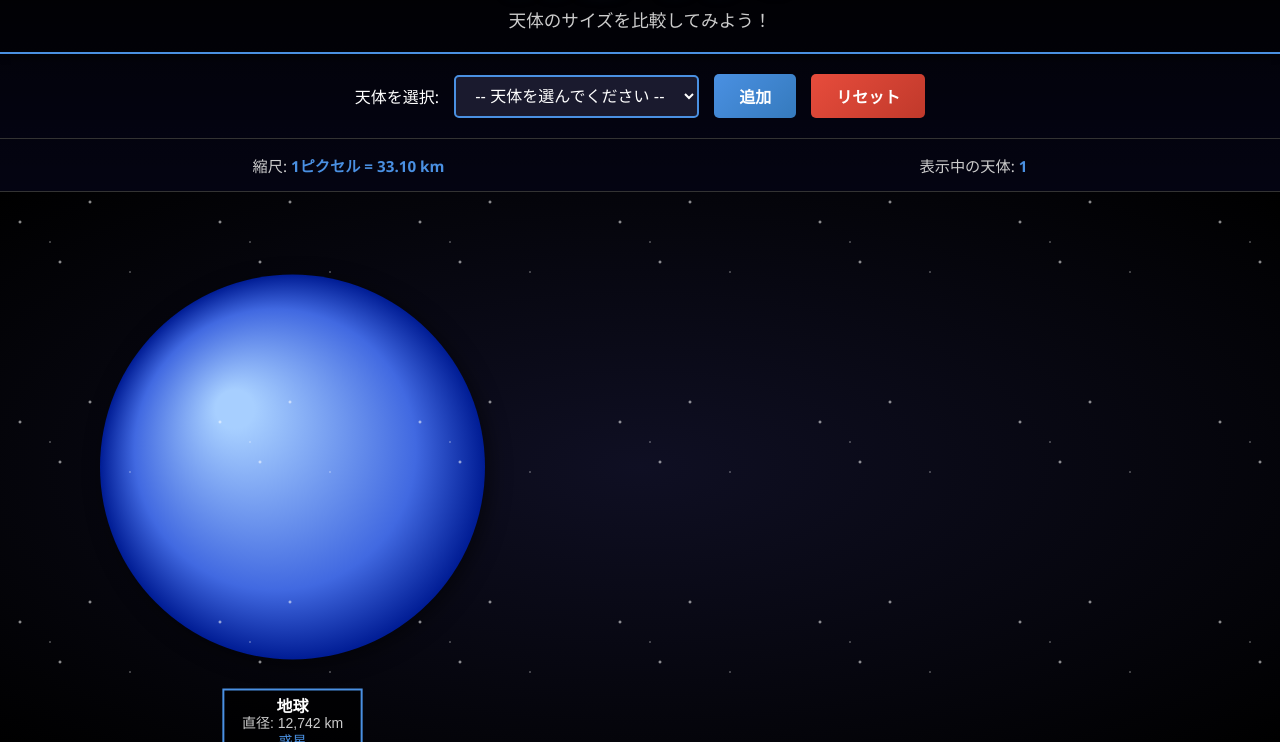
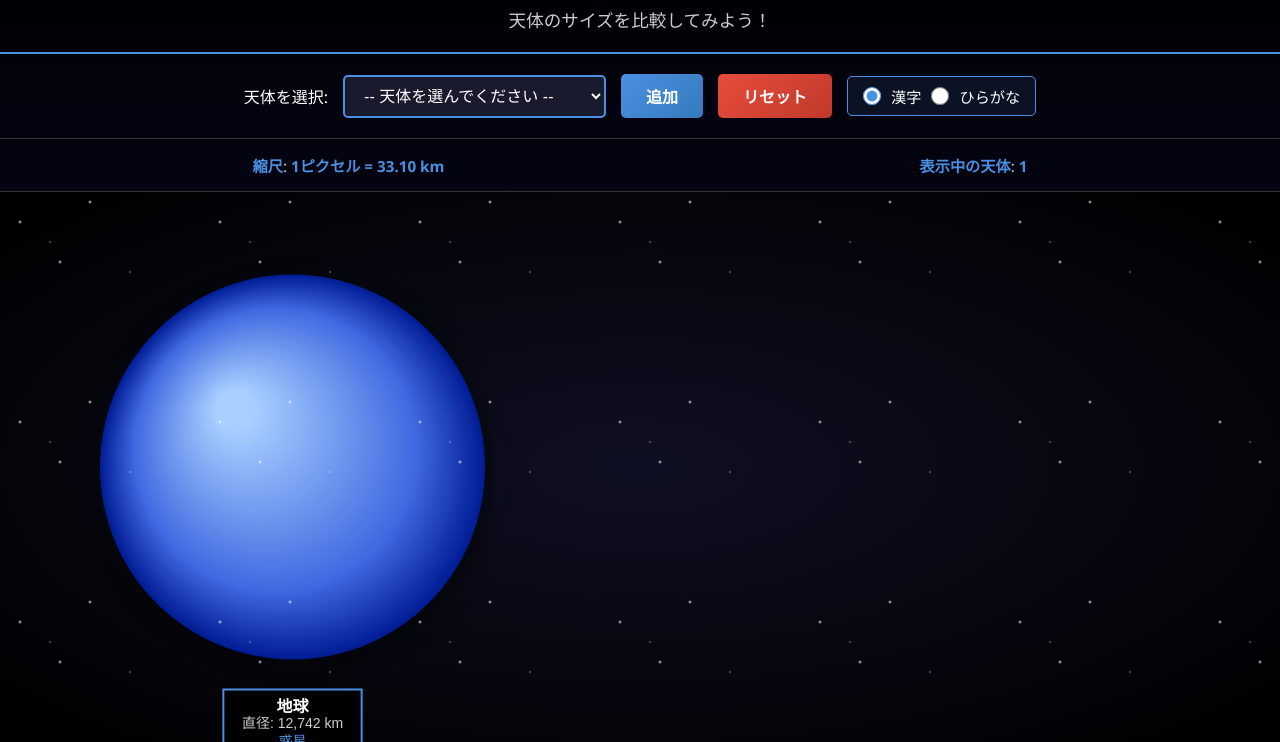
Before and after one commit to motohasystem/zarigani-uchukurabe, a plain HTML site: page index.html in a window 1280 px wide. Shown: the part 81-823 px from the top of the page. Drawn offline with Linux system fonts and the light colour scheme.

Commit message:
ひらがな表示モードを追加し、天体情報の表示を更新

```diff
--- a/app.js
+++ b/app.js
@@ -2,89 +2,124 @@
 const celestialBodies = {
     moon: {
         name: '月',
+        hiraganaName: 'つき',
         diameter: 3474,
         color: '#c0c0c0',
-        type: '衛星'
+        type: '衛星',
+        hiraganaType: 'えいせい'
     },
     mercury: {
         name: '水星',
+        hiraganaName: 'すいせい',
         diameter: 4879,
         color: '#8c7853',
-        type: '惑星'
+        type: '惑星',
+        hiraganaType: 'わくせい'
     },
     mars: {
         name: '火星',
+        hiraganaName: 'かせい',
         diameter: 6779,
         color: '#cd5c5c',
-        type: '惑星'
+        type: '惑星',
+        hiraganaType: 'わくせい'
     },
     venus: {
         name: '金星',
+        hiraganaName: 'きんせい',
         diameter: 12104,
         color: '#ffd700',
-        type: '惑星'
+        type: '惑星',
+        hiraganaType: 'わくせい'
     },
     earth: {
         name: '地球',
+        hiraganaName: 'ちきゅう',
         diameter: 12742,
         color: '#4169e1',
-        type: '惑星'
+        type: '惑星',
+        hiraganaType: 'わくせい'
     },
     neptune: {
         name: '海王星',
+        hiraganaName: 'かいおうせい',
         diameter: 49528,
         color: '#4169ff',
-        type: '惑星'
+        type: '惑星',
+        hiraganaType: 'わくせい'
     },
     uranus: {
         name: '天王星',
+        hiraganaName: 'てんのうせい',
         diameter: 51118,
         color: '#4fd0e0',
-        type: '惑星'
+        type: '惑星',
+        hiraganaType: 'わくせい'
     },
     saturn: {
         name: '土星',
+        hiraganaName: 'どせい',
         diameter: 120536,
         color: '#fad5a5',
-        type: '惑星'
+        type: '惑星',
+        hiraganaType: 'わくせい'
     },
     jupiter: {
         name: '木星',
+        hiraganaName: 'もくせい',
         diameter: 142984,
         color: '#daa520',
-        type: '惑星'
+        type: '惑星',
+        hiraganaType: 'わくせい'
     },
     sun: {
         name: '太陽',
+        hiraganaName: 'たいよう',
         diameter: 1392700,
         color: '#ffcc00',
-        type: '恒星'
+        type: '恒星',
+        hiraganaType: 'こうせい'
     },
     betelgeuse: {
         name: 'ベテルギウス',
+        hiraganaName: 'べてるぎうす',
         diameter: 887000000,
         color: '#ff4500',
-        type: '赤色超巨星'
+        type: '赤色超巨星',
+        hiraganaType: 'せきしょくちょうきょせい'
     },
     antares: {
         name: 'アンタレス',
+        hiraganaName: 'あんたれす',
         diameter: 883000000,
         color: '#ff6347',
-        type: '赤色超巨星'
+        type: '赤色超巨星',
+        hiraganaType: 'せきしょくちょうきょせい'
     },
     rigel: {
         name: 'リゲル',
+        hiraganaName: 'りげる',
         diameter: 109000000,
         color: '#87ceeb',
-        type: '青色超巨星'
+        type: '青色超巨星',
+        hiraganaType: 'せいしょくちょうきょせい'
     },
     aldebaran: {
         name: 'アルデバラン',
+        hiraganaName: 'あるでばらん',
         diameter: 61400000,
         color: '#ff8c00',
-        type: '赤色巨星'
+        type: '赤色巨星',
+        hiraganaType: 'せきしょくきょせい'
     }
 };
+
+// 天体の表示順序
+const celestialOrder = [
+    'moon', 'mercury', 'mars', 'venus', 'earth',
+    'neptune', 'uranus', 'saturn', 'jupiter', 'sun',
+    'betelgeuse', 'antares', 'rigel', 'aldebaran'
+];
 
 // アプリケーション状態
 class SpaceComparison {
@@ -93,13 +128,23 @@ class SpaceComparison {
         this.ctx = this.canvas.getContext('2d');
         this.container = document.getElementById('canvas-container');
         this.selectElement = document.getElementById('celestial-select');
+        this.selectLabel = document.getElementById('select-label');
         this.addButton = document.getElementById('add-button');
         this.resetButton = document.getElementById('reset-button');
         this.scaleValue = document.getElementById('scale-value');
         this.countValue = document.getElementById('count-value');
+        this.scaleLabel = document.getElementById('scale-label');
+        this.countLabel = document.getElementById('count-label');
+        this.mainTitle = document.getElementById('main-title');
+        this.subtitle = document.getElementById('subtitle');
+        this.kanjiModeRadio = document.getElementById('kanji-mode');
+        this.hiraganaModeRadio = document.getElementById('hiragana-mode');
 
         // 表示中の天体リスト
         this.displayedBodies = [];
+
+        // 表示モード（false: 漢字, true: ひらがな）
+        this.isHiraganaMode = false;
 
         // キャンバスの設定
         this.padding = 100; // 天体間のパディング
@@ -116,10 +161,85 @@ class SpaceComparison {
         this.init();
     }
 
+    updateText() {
+        // タイトルと説明を更新
+        if (this.isHiraganaMode) {
+            this.mainTitle.textContent = 'うちゅうくらべ';
+            this.subtitle.textContent = 'てんたいのおおきさをくらべてみよう！';
+            this.scaleLabel.textContent = 'しゅくしゃく';
+            this.countLabel.textContent = 'ひょうじちゅうのてんたい';
+            this.addButton.textContent = 'ついか';
+            this.resetButton.textContent = 'りせっと';
+        } else {
+            this.mainTitle.textContent = 'ウチュークラベ';
+            this.subtitle.textContent = '天体のサイズを比較してみよう！';
+            this.scaleLabel.textContent = '縮尺';
+            this.countLabel.textContent = '表示中の天体';
+            this.addButton.textContent = '追加';
+            this.resetButton.textContent = 'リセット';
+        }
+    }
+
+    updateDropdown() {
+        // プレースホルダー以外のオプションを削除
+        while (this.selectElement.options.length > 1) {
+            this.selectElement.remove(1);
+        }
+
+        // プレースホルダーを更新
+        this.selectElement.options[0].text = this.isHiraganaMode
+            ? '-- てんたいをえらんでください --'
+            : '-- 天体を選んでください --';
+
+        // ラベルを更新
+        this.selectLabel.textContent = this.isHiraganaMode
+            ? 'てんたいをせんたく:'
+            : '天体を選択:';
+
+        // 天体のオプションを追加
+        celestialOrder.forEach(id => {
+            const body = celestialBodies[id];
+            const option = document.createElement('option');
+            option.value = id;
+
+            if (this.isHiraganaMode) {
+                // ひらがなモード
+                option.text = `${body.hiraganaName}（${body.hiraganaType}）`;
+            } else {
+                // 漢字モード
+                option.text = body.name;
+                // 恒星の場合は種別を表示
+                if (body.type.includes('星')) {
+                    option.text += `（${body.type}）`;
+                }
+            }
+
+            this.selectElement.add(option);
+        });
+    }
+
     init() {
+        // ドロップダウンとテキストを初期化
+        this.updateDropdown();
+        this.updateText();
+
         // イベントリスナーの設定
         this.addButton.addEventListener('click', () => this.addCelestialBody());
         this.resetButton.addEventListener('click', () => this.reset());
+
+        // ラジオボタンの変更イベント
+        this.kanjiModeRadio.addEventListener('change', () => {
+            this.isHiraganaMode = false;
+            this.updateText();
+            this.updateDropdown();
+            this.render();
+        });
+        this.hiraganaModeRadio.addEventListener('change', () => {
+            this.isHiraganaMode = true;
+            this.updateText();
+            this.updateDropdown();
+            this.render();
+        });
 
         // Enterキーでも追加できるように
         this.selectElement.addEventListener('keydown', (e) => {
@@ -288,7 +408,7 @@ class SpaceComparison {
     }
 
     drawLabel(body) {
-        const { x, y, radius, name, diameter, type } = body;
+        const { x, y, radius, name, hiraganaName, diameter, type, hiraganaType } = body;
 
         // ラベルの位置（天体の下）
         const labelY = y + radius + 30;
@@ -302,9 +422,11 @@ class SpaceComparison {
         const fontSize = Math.min(16, Math.max(12, radius / 5));
         this.ctx.font = `bold ${fontSize}px sans-serif`;
 
-        const nameText = name;
-        const diameterText = `直径: ${diameter.toLocaleString()} km`;
-        const typeText = type;
+        const nameText = this.isHiraganaMode ? hiraganaName : name;
+        const diameterText = this.isHiraganaMode
+            ? `ちょっけい: ${diameter.toLocaleString()} km`
+            : `直径: ${diameter.toLocaleString()} km`;
+        const typeText = this.isHiraganaMode ? hiraganaType : type;
 
         const nameWidth = this.ctx.measureText(nameText).width;
         const diameterWidth = this.ctx.measureText(diameterText).width;
--- a/index.html
+++ b/index.html
@@ -8,36 +8,28 @@
 </head>
 <body>
     <header>
-        <h1>ウチュークラベ</h1>
-        <p>天体のサイズを比較してみよう！</p>
+        <h1 id="main-title">ウチュークラベ</h1>
+        <p id="subtitle">天体のサイズを比較してみよう！</p>
     </header>
 
     <div class="controls">
-        <label for="celestial-select">天体を選択:</label>
+        <label for="celestial-select" id="select-label">天体を選択:</label>
         <select id="celestial-select">
             <option value="">-- 天体を選んでください --</option>
-            <option value="moon">月</option>
-            <option value="mercury">水星</option>
-            <option value="mars">火星</option>
-            <option value="venus">金星</option>
-            <option value="earth">地球</option>
-            <option value="neptune">海王星</option>
-            <option value="uranus">天王星</option>
-            <option value="saturn">土星</option>
-            <option value="jupiter">木星</option>
-            <option value="sun">太陽</option>
-            <option value="betelgeuse">ベテルギウス（恒星）</option>
-            <option value="antares">アンタレス（恒星）</option>
-            <option value="rigel">リゲル（恒星）</option>
-            <option value="aldebaran">アルデバラン（恒星）</option>
         </select>
         <button id="add-button">追加</button>
         <button id="reset-button">リセット</button>
+        <div class="display-mode">
+            <input type="radio" id="kanji-mode" name="display-mode" value="kanji" checked>
+            <label for="kanji-mode">漢字</label>
+            <input type="radio" id="hiragana-mode" name="display-mode" value="hiragana">
+            <label for="hiragana-mode">ひらがな</label>
+        </div>
     </div>
 
     <div class="info-panel">
-        <div id="scale-info">縮尺: <span id="scale-value">1:1</span></div>
-        <div id="body-count">表示中の天体: <span id="count-value">1</span></div>
+        <div id="scale-info"><span id="scale-label">縮尺</span>: <span id="scale-value">1:1</span></div>
+        <div id="body-count"><span id="count-label">表示中の天体</span>: <span id="count-value">1</span></div>
     </div>
 
     <div class="canvas-container" id="canvas-container">
--- a/style.css
+++ b/style.css
@@ -106,6 +106,34 @@ header p {
     box-shadow: 0 4px 8px rgba(231, 76, 60, 0.4);
 }
 
+.display-mode {
+    display: flex;
+    align-items: center;
+    gap: 10px;
+    padding: 8px 15px;
+    background: rgba(74, 144, 226, 0.1);
+    border: 1px solid #4a90e2;
+    border-radius: 5px;
+}
+
+.display-mode input[type="radio"] {
+    cursor: pointer;
+    width: 18px;
+    height: 18px;
+    accent-color: #4a90e2;
+}
+
+.display-mode label {
+    cursor: pointer;
+    font-size: 0.95rem;
+    color: #ffffff;
+    user-select: none;
+}
+
+.display-mode label:hover {
+    color: #4a90e2;
+}
+
 .info-panel {
     display: flex;
     justify-content: space-around;
```
